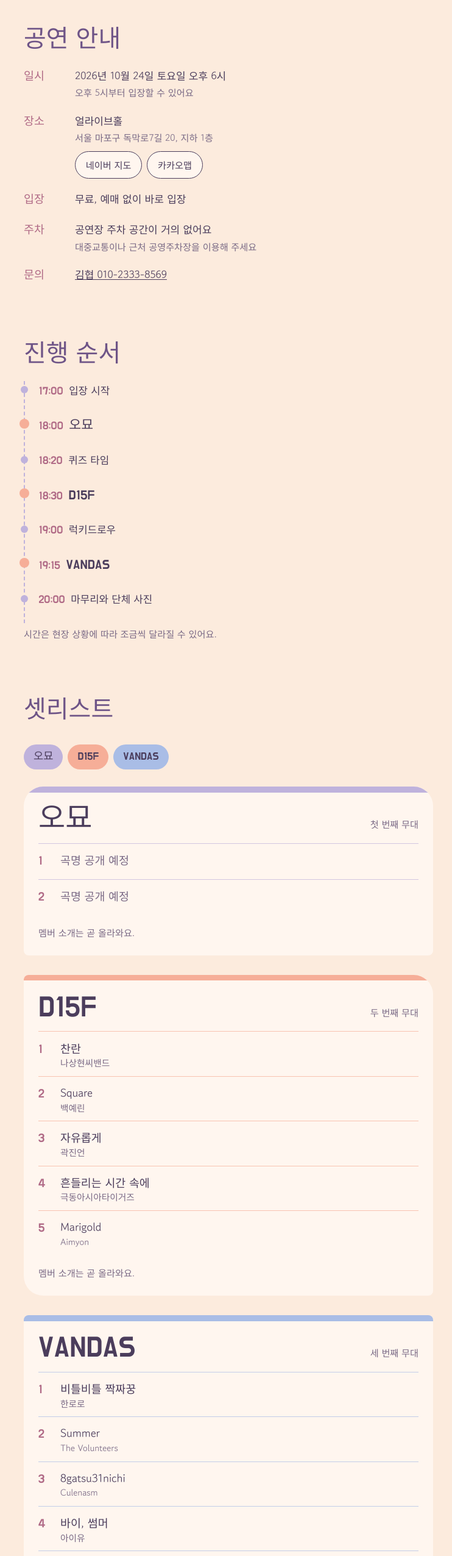
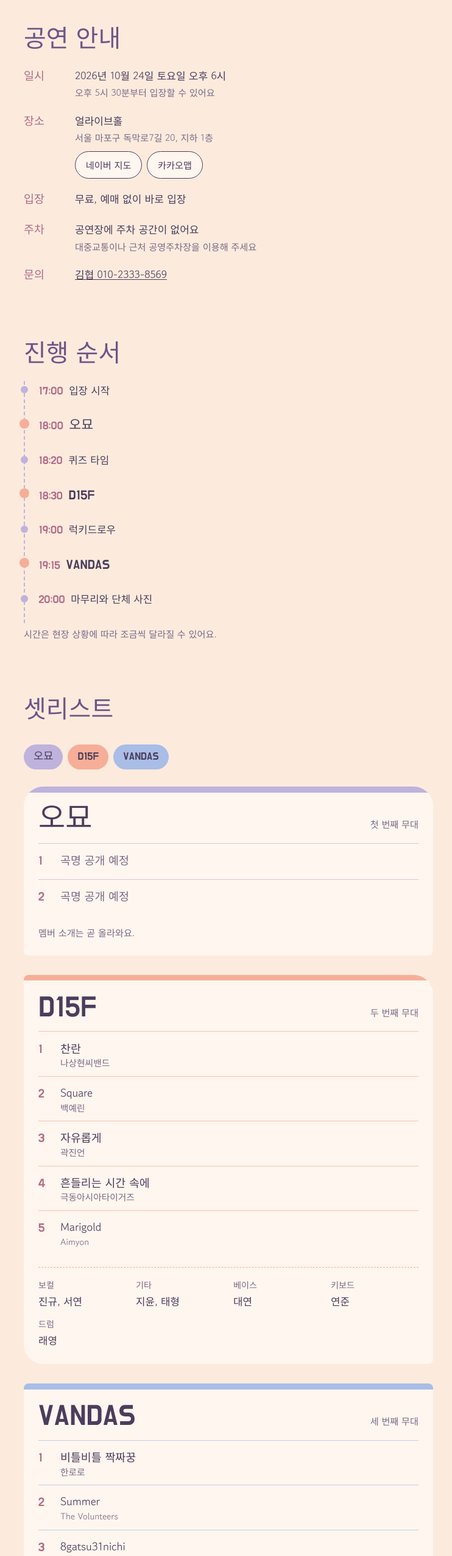
Before and after one commit to khyup0629/band-concert-2026, a plain HTML site: page index.html in a window 1280 px wide. Shown: the part 1100-3652 px from the top of the page at 61% size, without its empty margins (265-1007 px from the left). Drawn offline with Linux system fonts and the light colour scheme.

Commit message:
Update index.html

```diff
--- a/index.html
+++ b/index.html
@@ -396,7 +396,7 @@
         <div>
           <dt>일시</dt>
           <dd>2026년 10월 24일 토요일 오후 6시
-            <span class="sub">오후 5시부터 입장할 수 있어요</span>
+            <span class="sub">오후 5시 30분부터 입장할 수 있어요</span>
           </dd>
         </div>
         <div>
@@ -415,7 +415,7 @@
         </div>
         <div>
           <dt>주차</dt>
-          <dd>공연장 주차 공간이 거의 없어요
+          <dd>공연장에 주차 공간이 없어요
             <span class="sub">대중교통이나 근처 공영주차장을 이용해 주세요</span>
           </dd>
         </div>
@@ -475,7 +475,13 @@
           <li><span class="title">흔들리는 시간 속에<span class="artist">극동아시아타이거즈</span></span></li>
           <li><span class="title">Marigold<span class="artist">Aimyon</span></span></li>
         </ol>
-        <p class="members-soon">멤버 소개는 곧 올라와요.</p>
+        <dl class="members" aria-label="D15F 멤버">
+          <div><dt>보컬</dt><dd>진규, 서연</dd></div>
+          <div><dt>기타</dt><dd>지윤, 태형</dd></div>
+          <div><dt>베이스</dt><dd>대연</dd></div>
+          <div><dt>키보드</dt><dd>연준</dd></div>
+          <div><dt>드럼</dt><dd>래영</dd></div>
+        </dl>
       </article>
 
       <!-- VANDAS -->
@@ -493,7 +499,7 @@
           <div><dt>보컬</dt><dd>다연</dd></div>
           <div><dt>기타</dt><dd>협, 세은</dd></div>
           <div><dt>베이스</dt><dd>현호</dd></div>
-          <div><dt>피아노</dt><dd>지성</dd></div>
+          <div><dt>키보드</dt><dd>지성</dd></div>
           <div><dt>드럼</dt><dd>준호</dd></div>
         </dl>
       </article>
```
